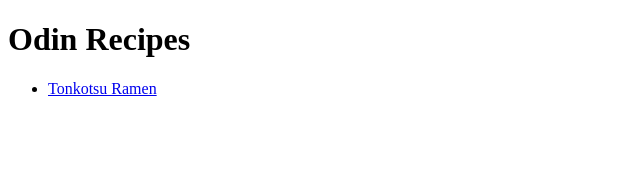
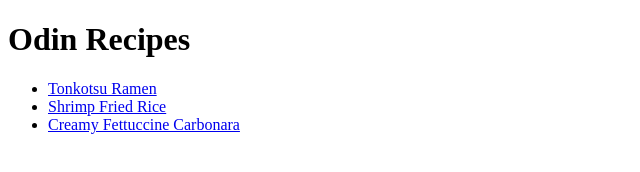
Before and after one commit to jyztintan/odin-recipes, a plain HTML site: page index.html in a window 1280 px wide. Shown: the whole page, without its empty margins (0-640 px from the left). Drawn offline with Linux system fonts and the light colour scheme.

Commit message:
Add new recipes in main page

```diff
--- a/index.html
+++ b/index.html
@@ -11,6 +11,8 @@
     <h1>Odin Recipes</h1>
     <ul>
         <li><a href="recipes/tonkotsu-ramen.html">Tonkotsu Ramen</a></li>
+        <li><a href="recipes/shrimp-fried-rice.html">Shrimp Fried Rice</a></li>
+        <li><a href="recipes/carbonara.html">Creamy Fettuccine Carbonara</a></li>
     </ul>
 </body>
 
```
